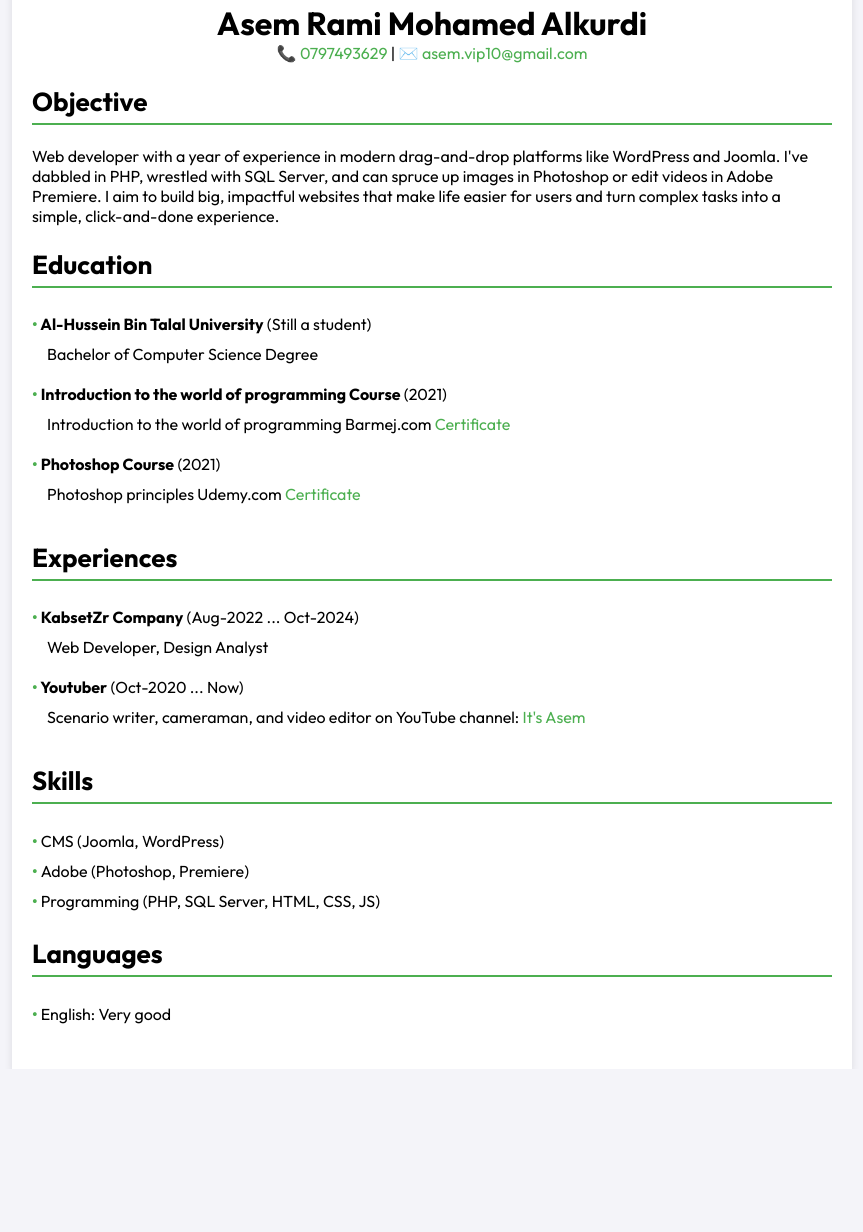
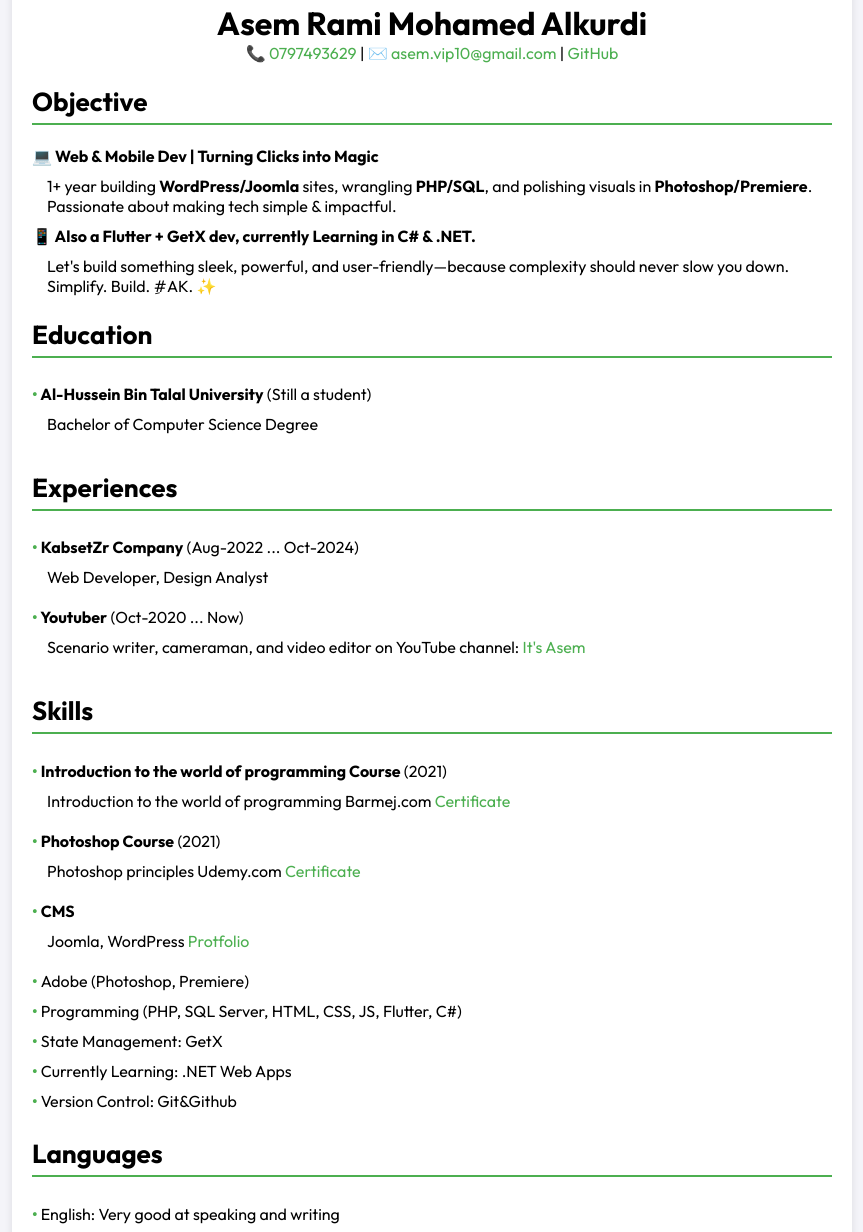
Before and after one commit to asem-kurd/My-CV, a plain HTML site: page index.html in a window 1280 px wide. Shown: the part 17-1249 px from the top of the page, without its empty margins (208-1071 px from the left). Before the commit the page ends 1086 px from the top, so only its background shows below. Drawn offline with Linux system fonts and the light colour scheme.

Commit message:
Update CV using inline css code #AK

```diff
--- a/index.html
+++ b/index.html
@@ -4,13 +4,86 @@
     <meta charset="UTF-8" />
     <meta name="viewport" content="width=device-width, initial-scale=1.0" />
     <title>CV</title>
-    <link rel="stylesheet" href="stayle.css" />
     <link
       rel="stylesheet"
       href="https://fonts.googleapis.com/css2?family=Outfit:wght@400;500;700&display=swap"
     />
     <style>
-
+      * {
+    font-family: "Outfit", sans-serif;
+  }
+  body {
+    direction: ltr;
+    margin: 0;
+    padding: 0;
+    background-color: #f4f4f9;
+  }
+  .container {
+    width: 80%;
+    max-width: 800px;
+    margin: auto;
+    padding: 20px;
+    background-color: #fff;
+    box-shadow: 0 4px 8px rgba(0, 0, 0, 0.1);
+  }
+  .header {
+    text-align: center;
+    margin-bottom: 20px;
+  }
+  .header h1 {
+    margin: 0;
+    font-size: 32px;
+  }
+  .header p {
+    margin: 5px 0;
+    color: #666;
+  }
+  .section {
+    margin-bottom: 20px;
+  }
+  .section h2 {
+    font-size: 26px;
+    color: #000000;
+    border-bottom: 2px solid #4caf50;
+    padding-bottom: 5px;
+  }
+  .section p,
+  .section ul {
+    margin: 10px 0;
+    color: #000000;
+  }
+  .section ul {
+    list-style-type: none;
+    padding: 0;
+  }
+  .section ul li {
+    padding: 5px 0;
+  }
+  .section ul li::before {
+    content: "• ";
+    color: #4caf50;
+    font-weight: bold;
+  }
+  a {
+    text-decoration: none;
+    color: #4caf50;
+  }
+  h2,
+  p {
+    text-align: left;
+  }
+  @media (max-width: 600px) {
+    .container {
+      width: 100%;
+      padding: 10px;
+    }
+    .header h1 {
+      font-size: 24px;
+    }
+    .section h2 {
+      font-size: 20px;
+    }
+  }
     </style>
   </head>
   <body>
@@ -18,19 +91,26 @@
       <div class="header">
         <h1>Asem Rami Mohamed Alkurdi</h1>
         <a href="tel:+962797493629">📞 0797493629</a> |
-        <a href="mailto:asem.vip10@gmail.com">✉️ asem.vip10@gmail.com</a>
+        <a href="mailto:asem.vip10@gmail.com">✉️ asem.vip10@gmail.com</a> |
+        <a href="https://github.com/asem-kurd">GitHub</a>
       </div>
 
       <div class="section">
         <h2>Objective</h2>
-        <p>
-          Web developer with a year of experience in modern drag-and-drop
-          platforms like WordPress and Joomla. I've dabbled in PHP, wrestled
-          with SQL Server, and can spruce up images in Photoshop or edit videos
-          in Adobe Premiere. I aim to build big, impactful websites that make
-          life easier for users and turn complex tasks into a simple,
-          click-and-done experience.
+
+        <b>💻 Web & Mobile Dev | Turning Clicks into Magic</b>
+        <p style="padding-left: 15px; font-weight: 250">
+          1+ year building <b>WordPress/Joomla</b> sites, wrangling
+          <b>PHP/SQL</b>, and polishing visuals in <b>Photoshop/Premiere</b>.
+          Passionate about making tech simple & impactful.
         </p>
+        <b>📱 Also a Flutter + GetX dev, currently Learning in C# & .NET.</b>
+        <p style="padding-left: 15px; font-weight: 250">
+          Let's build something sleek, powerful, and user-friendly—because
+          complexity should never slow you down. Simplify. Build. #ِAK. ✨
+        </p>
+
+        <p />
       </div>
 
       <div class="section">
@@ -40,27 +120,6 @@
             <strong>Al-Hussein Bin Talal University</strong> (Still a student)
             <p style="padding-left: 15px; font-weight: 250">
               Bachelor of Computer Science Degree
-            </p>
-          </li>
-          <li>
-            <strong>Introduction to the world of programming Course</strong>
-            (2021)
-            <p style="padding-left: 15px; font-weight: 250">
-              Introduction to the world of programming Barmej.com
-              <a
-                href="https://app.barmej.com/%D9%85%D9%82%D8%AF%D9%85%D8%A9-%D9%81%D9%8A-%D8%B9%D8%A7%D9%84%D9%85-%D8%A7%D9%84%D8%A8%D8%B1%D9%85%D8%AC%D8%A9"
-                >Certificate</a
-              >
-            </p>
-          </li>
-          <li>
-            <strong>Photoshop Course</strong> (2021)
-            <p style="padding-left: 15px; font-weight: 250">
-              Photoshop principles Udemy.com
-              <a
-                href="https://www.udemy.com/course/photoshop-web-design-build-your-portfolio/"
-                >Certificate</a
-              >
             </p>
           </li>
         </ul>
@@ -92,16 +151,48 @@
       <div class="section">
         <h2>Skills</h2>
         <ul>
-          <li>CMS (Joomla, WordPress)</li>
+          <li>
+            <strong>Introduction to the world of programming Course</strong>
+            (2021)
+            <p style="padding-left: 15px; font-weight: 250">
+              Introduction to the world of programming Barmej.com
+              <a
+                href="https://app.barmej.com/%D9%85%D9%82%D8%AF%D9%85%D8%A9-%D9%81%D9%8A-%D8%B9%D8%A7%D9%84%D9%85-%D8%A7%D9%84%D8%A8%D8%B1%D9%85%D8%AC%D8%A9"
+                >Certificate</a
+              >
+            </p>
+          </li>
+          <li>
+            <strong>Photoshop Course</strong> (2021)
+            <p style="padding-left: 15px; font-weight: 250">
+              Photoshop principles Udemy.com
+              <a
+                href="https://www.udemy.com/course/photoshop-web-design-build-your-portfolio/"
+                >Certificate</a
+              >
+            </p>
+          </li>
+          <li>
+            <strong>CMS</strong>
+            <p style="padding-left: 15px; font-weight: 250">
+              Joomla, WordPress
+              <a href="https://mostaql.com/u/asem_alkurdi/portfolio"
+                >Protfolio</a
+              >
+            </p>
+          </li>
           <li>Adobe (Photoshop, Premiere)</li>
-          <li>Programming (PHP, SQL Server, HTML, CSS, JS)</li>
+          <li>Programming (PHP, SQL Server, HTML, CSS, JS, Flutter, C#)</li>
+          <li>State Management: GetX</li>
+          <li>Currently Learning: .NET Web Apps</li>
+          <li>Version Control: Git&Github</li>
         </ul>
       </div>
 
       <div class="section">
         <h2>Languages</h2>
         <ul>
-          <li>English: Very good</li>
+          <li>English: Very good at speaking and writing</li>
         </ul>
       </div>
     </div>
--- a/stayle.css
+++ /dev/null
@@ -1,75 +0,0 @@
-* {
-    font-family: "Outfit", sans-serif;
-  }
-  body {
-    direction: ltr;
-    margin: 0;
-    padding: 0;
-    background-color: #f4f4f9;
-  }
-  .container {
-    width: 80%;
-    max-width: 800px;
-    margin: auto;
-    padding: 20px;
-    background-color: #fff;
-    box-shadow: 0 4px 8px rgba(0, 0, 0, 0.1);
-  }
-  .header {
-    text-align: center;
-    margin-bottom: 20px;
-  }
-  .header h1 {
-    margin: 0;
-    font-size: 32px;
-  }
-  .header p {
-    margin: 5px 0;
-    color: #666;
-  }
-  .section {
-    margin-bottom: 20px;
-  }
-  .section h2 {
-    font-size: 26px;
-    color: #000000;
-    border-bottom: 2px solid #4caf50;
-    padding-bottom: 5px;
-  }
-  .section p,
-  .section ul {
-    margin: 10px 0;
-    color: #000000;
-  }
-  .section ul {
-    list-style-type: none;
-    padding: 0;
-  }
-  .section ul li {
-    padding: 5px 0;
-  }
-  .section ul li::before {
-    content: "• ";
-    color: #4caf50;
-    font-weight: bold;
-  }
-  a {
-    text-decoration: none;
-    color: #4caf50;
-  }
-  h2,
-  p {
-    text-align: left;
-  }
-  @media (max-width: 600px) {
-    .container {
-      width: 100%;
-      padding: 10px;
-    }
-    .header h1 {
-      font-size: 24px;
-    }
-    .section h2 {
-      font-size: 20px;
-    }
-  }
```
